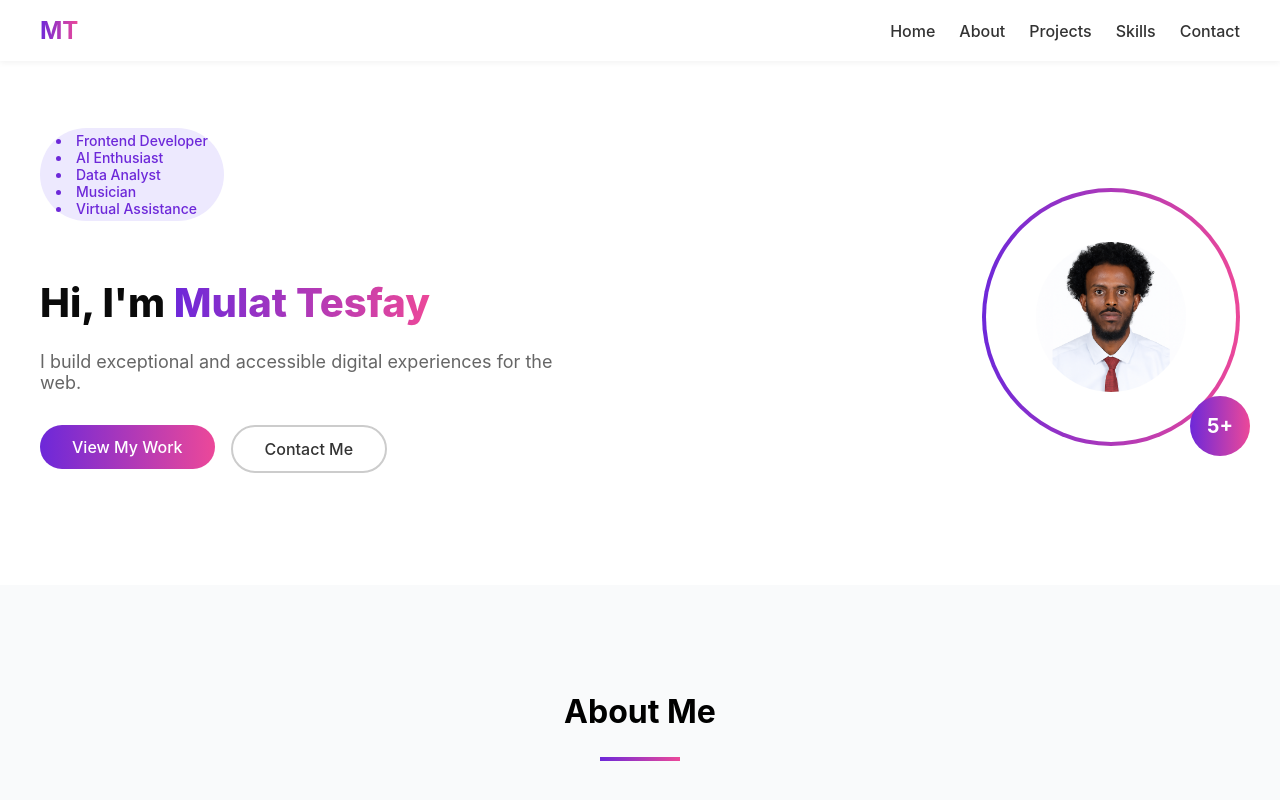
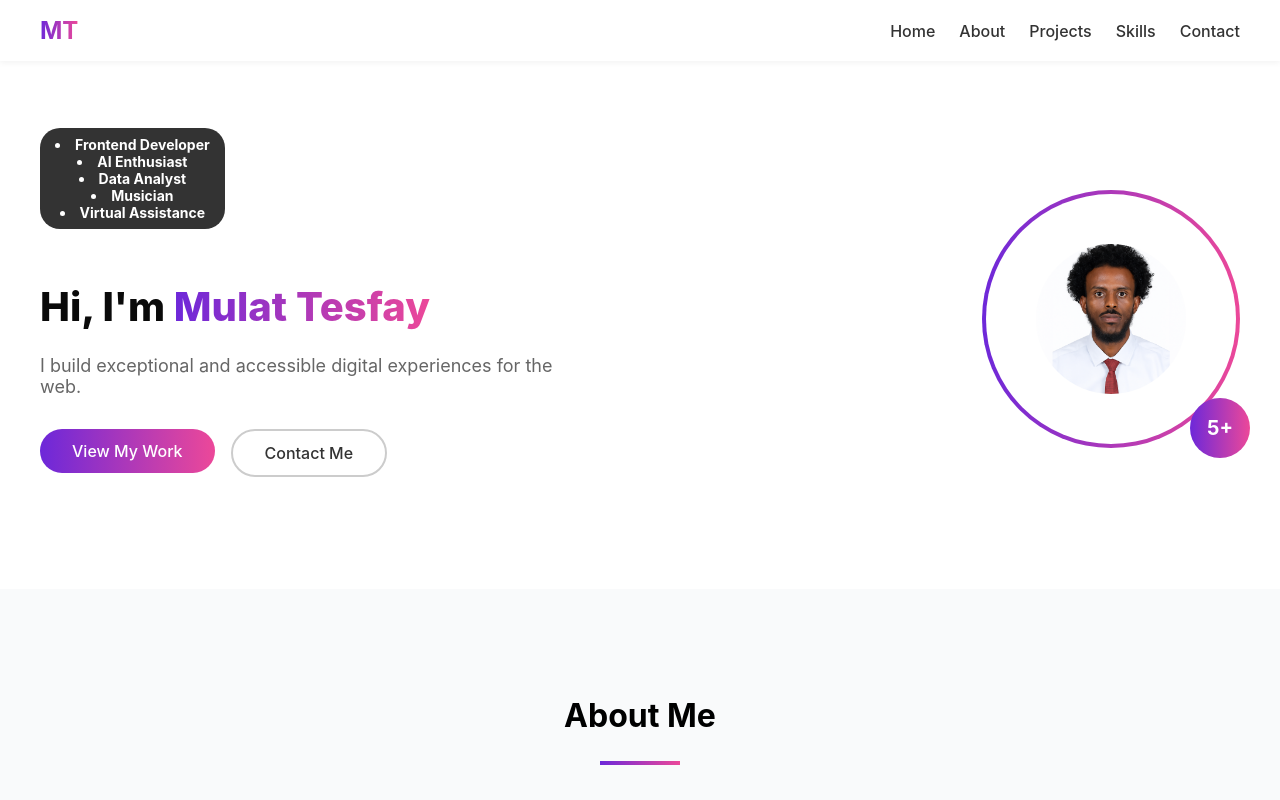
Before and after one commit to mulat-dev/my-portfolio, a React (Create React App) app: page / in a window 1280 px wide. Shown: the top 800 px of the page. Built offline with nearby package versions, Linux system fonts and the light colour scheme.

Commit message:
Add badge styles and skills list layout
Added styles for badge and skills list.

```diff
--- a/src/Styles/Hero.css
+++ b/src/Styles/Hero.css
@@ -134,3 +134,43 @@
   align-items: center;
   justify-content: center;
 }
+
+/* Add these styles to your Hero.css */
+
+.badge {
+    /* Keep your existing .badge styles, e.g.: */
+    background-color: #333; /* Example background */
+    color: #fff; /* Example text color */
+    padding: 8px 15px;
+    border-radius: 20px;
+    display: inline-block; /* Ensures the badge only takes up necessary width */
+    margin-bottom: 20px; /* Space below the badge */
+    font-weight: bold;
+    text-align: center; /* Center the list if it wraps */
+}
+
+.badge .skills-list {
+    list-style: none; /* Removes default bullet points */
+    padding: 0;
+    margin: 0;
+    display: flex; /* Arranges list items horizontally */
+    flex-wrap: wrap; /* Allows items to wrap to the next line if space is limited */
+    justify-content: center; /* Centers the items within the badge */
+    align-items: center; /* Vertically aligns items */
+    gap: 5px; /* Adds a small gap between items */
+}
+
+.badge .skills-list li {
+    white-space: nowrap; /* Prevents individual skill names from breaking */
+    font-size: 0.9em; /* Adjust font size as needed */
+    /* Any other specific styling for list items */
+}
+
+/* Add a separator after each list item except the last one */
+.badge .skills-list li:not(:last-child)::after {
+    content: ' | '; /* The separator character */
+    color: rgba(255, 255, 255, 0.7); /* A slightly lighter color for the separator */
+    margin-left: 5px; /* Space between the skill and the separator */
+}
+
+/* You might also want to adjust the font-size or line-height of the badge if needed */
```
